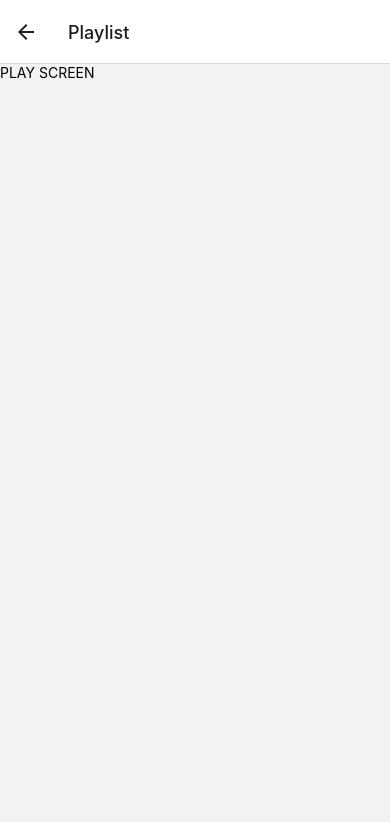
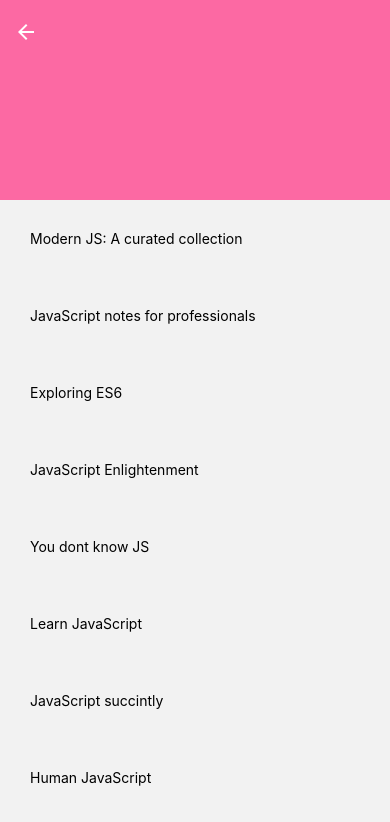
Before and after one commit to lisir-eason/eason-music, a React Native app: screen /Playlist in a window 390 px wide. Shown: the top 822 px of the page. Built offline with nearby package versions, Linux system fonts and the light colour scheme; no server answers.

Commit message:
feat: add automatic header for playlist

```diff
--- a/App.tsx
+++ b/App.tsx
@@ -13,9 +13,16 @@ const Stack = createNativeStackNavigator<RootStackParamList>();
 const App: FC = () => {
   return (
     <NavigationContainer>
-      <Stack.Navigator>
-        <Stack.Screen name="Main" component={MainScreen} options={{title: '歌单'}} />
-        <Stack.Screen name="Playlist" component={PlaylistScreen} />
+      <Stack.Navigator screenOptions={{headerTintColor: '#fff'}}>
+        <Stack.Screen name="Main" component={MainScreen} options={{headerShown: false}} />
+        <Stack.Screen
+          name="Playlist"
+          component={PlaylistScreen}
+          options={{
+            headerBackTitleVisible: false,
+            headerTitle: '',
+          }}
+        />
       </Stack.Navigator>
     </NavigationContainer>
   );
--- /dev/null
+++ b/src/constants/color.ts
@@ -0,0 +1 @@
+export const MAIN_COLOR = '#FC69A3';
--- a/src/screens/MainScreen/index.tsx
+++ b/src/screens/MainScreen/index.tsx
@@ -1,8 +1,8 @@
 import {FC} from 'react';
 import {createBottomTabNavigator} from '@react-navigation/bottom-tabs';
-
 import Ionicons from 'react-native-vector-icons/Ionicons';
 
+import {MAIN_COLOR} from '@/constants/color';
 import HomeScreen from './HomeScreen';
 import SpotScreen from './SpotScreen';
 import PlayerScreen from './PlayerScreen';
@@ -12,7 +12,7 @@ import MyScreen from './MyScreen';
 import {MainTabParamList} from '@/types';
 
 const screenCommonOptions = {
-  tabBarActiveTintColor: '#FC69A3',
+  tabBarActiveTintColor: MAIN_COLOR,
   tabBarInactiveTintColor: 'gray',
   headerShown: false,
 };
--- /dev/null
+++ b/src/screens/PlaylistScreen.tsx/PlaylistHeader.tsx
@@ -0,0 +1,50 @@
+import React from 'react';
+import {StyleSheet, Animated} from 'react-native';
+import {MAIN_COLOR} from '@/constants/color';
+
+type Props = {
+  animHeaderValue: Animated.Value;
+  headerHeight: number;
+  maxHeaderHeight: number;
+  scrollDistance: number;
+};
+
+const PlaylistHeader = ({
+  animHeaderValue,
+  headerHeight,
+  maxHeaderHeight,
+  scrollDistance,
+}: Props) => {
+  const animatedHeaderHeight = animHeaderValue.interpolate({
+    inputRange: [0, scrollDistance],
+    outputRange: [maxHeaderHeight, headerHeight],
+    extrapolate: 'clamp',
+  });
+
+  console.log(headerHeight);
+
+  return (
+    <Animated.View style={[styles.header, {height: animatedHeaderHeight}]}>
+      {/* <Text style={styles.headerText}></Text> */}
+    </Animated.View>
+  );
+};
+
+export default PlaylistHeader;
+
+const styles = StyleSheet.create({
+  header: {
+    justifyContent: 'center',
+    alignItems: 'center',
+    left: 0,
+    right: 0,
+    paddingTop: 10,
+    backgroundColor: MAIN_COLOR,
+  },
+  headerText: {
+    color: '#fff',
+    fontSize: 17,
+    fontWeight: '500',
+    textAlign: 'center',
+  },
+});
--- a/src/screens/PlaylistScreen.tsx/index.tsx
+++ b/src/screens/PlaylistScreen.tsx/index.tsx
@@ -1,12 +1,127 @@
-import {FC} from 'react';
-import {View, Text} from 'react-native';
+import {FC, useRef, useEffect} from 'react';
+import {View, Text, ScrollView, Animated, StyleSheet} from 'react-native';
+import {useHeaderHeight} from '@react-navigation/elements';
+import type {NativeStackScreenProps} from '@react-navigation/native-stack';
 
-const PlaylistScreen: FC = () => {
+import PlaylistHeader from './PlaylistHeader';
+import {RootStackParamList} from '@/types';
+import {MAIN_COLOR} from '@/constants/color';
+
+const DATA = [
+  {
+    id: 1,
+    title: 'Modern JS: A curated collection',
+  },
+  {
+    id: 2,
+    title: 'JavaScript notes for professionals',
+  },
+  {
+    id: 5,
+    title: 'Exploring ES6',
+  },
+  {
+    id: 6,
+    title: 'JavaScript Enlightenment',
+  },
+  {
+    id: 7,
+    title: 'You dont know JS',
+  },
+  {
+    id: 8,
+    title: 'Learn JavaScript',
+  },
+  {
+    id: 9,
+    title: 'JavaScript succintly',
+  },
+  {
+    id: 10,
+    title: 'Human JavaScript',
+  },
+  {
+    id: 11,
+    title: 'JavaScript design patterns',
+  },
+  {
+    id: 12,
+    title: 'JS50: 50 illustrations in JS',
+  },
+  {
+    id: 13,
+    title: 'Eloqent JavaScript',
+  },
+  {
+    id: 14,
+    title: 'Practical ES6',
+  },
+  {
+    id: 15,
+    title: 'Speaking JavaScript',
+  },
+];
+
+type Props = NativeStackScreenProps<RootStackParamList, 'Playlist'>;
+
+const PlaylistScreen: FC<Props> = ({navigation}: Props) => {
+  const scrollOffsetY = useRef(new Animated.Value(0)).current;
+  const headerHeight = useHeaderHeight();
+  const Max_Header_Height = 200;
+  const Scroll_Distance = Max_Header_Height - headerHeight;
+
+  const headerOpacity = scrollOffsetY.interpolate({
+    inputRange: [0, Scroll_Distance],
+    outputRange: [0, 1],
+    extrapolate: 'clamp',
+  });
+
+  useEffect(() => {
+    navigation.setOptions({
+      headerBackground: () => (
+        <Animated.View
+          style={{
+            backgroundColor: MAIN_COLOR,
+            ...StyleSheet.absoluteFillObject,
+            opacity: headerOpacity,
+            height: 140,
+            justifyContent: 'center',
+            alignItems: 'center',
+          }}>
+          <Text style={{fontSize: 17, fontWeight: '500', color: '#fff'}}>Playlist</Text>
+        </Animated.View>
+      ),
+      headerTransparent: true,
+    });
+  }, [headerOpacity, navigation]);
+
   return (
-    <View>
-      <Text>PLAY SCREEN</Text>
+    <View style={{flex: 1}}>
+      <PlaylistHeader
+        animHeaderValue={scrollOffsetY}
+        headerHeight={headerHeight}
+        maxHeaderHeight={Max_Header_Height}
+        scrollDistance={Scroll_Distance}
+      />
+      <ScrollView
+        scrollEventThrottle={16}
+        onScroll={Animated.event([{nativeEvent: {contentOffset: {y: scrollOffsetY}}}], {
+          useNativeDriver: false,
+        })}>
+        {DATA.map(book => {
+          return (
+            <Text style={styles.scrollText} key={book.id}>
+              {book.title}
+            </Text>
+          );
+        })}
+      </ScrollView>
     </View>
   );
 };
 
 export default PlaylistScreen;
+
+const styles = StyleSheet.create({
+  scrollText: {padding: 30},
+});
```
